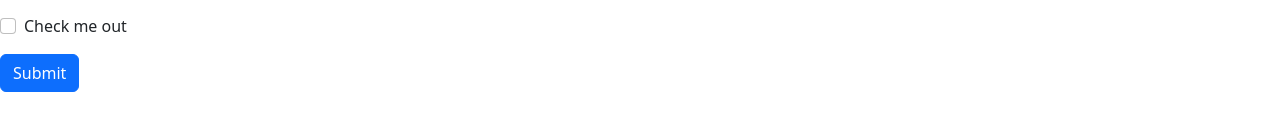
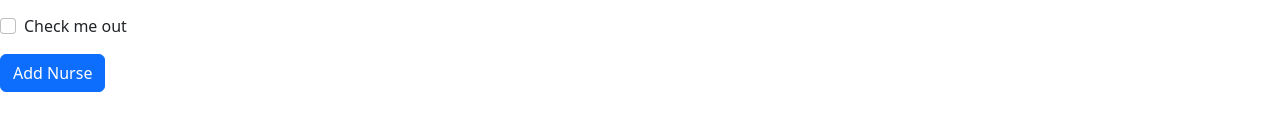
Before and after one commit to aaryannipane/SHAN, a React (Create React App) app in the folder frontend/: page /Post in a window 1280 px wide. Shown: the part 370-500 px from the top of the page. Built offline with nearby package versions, Linux system fonts and the light colour scheme.

Commit message:
frontend update

```diff
--- a/frontend/src/Componants/pages/Admin.js
+++ b/frontend/src/Componants/pages/Admin.js
@@ -11,7 +11,7 @@ const Admin = () => {
         <Button variant="primary" size="lg" onClick={()=>{
     navigate("/Post")
    }}>
-          Add Admin
+          Add Nurse
         </Button>{' '}
 
       </div>
--- a/frontend/src/Componants/pages/Home.js
+++ b/frontend/src/Componants/pages/Home.js
@@ -1,7 +1,7 @@
 const Home = () => {
 return (
-    <>
-<h1>Home is here!!</h1>
+<>
+<h1 style={{color:"red"}}>WELCOME to SHAN!</h1>
 </>
 )
 };
--- a/frontend/src/Componants/pages/Post.js
+++ b/frontend/src/Componants/pages/Post.js
@@ -61,7 +61,7 @@ function Post() {
       <Button variant="primary" type="submit"   onClick={()=>{
     navigate("/DatabaseNurse")
    }}>
-        Submit
+        Add Nurse
       </Button>
     </Form>
    </>
```
